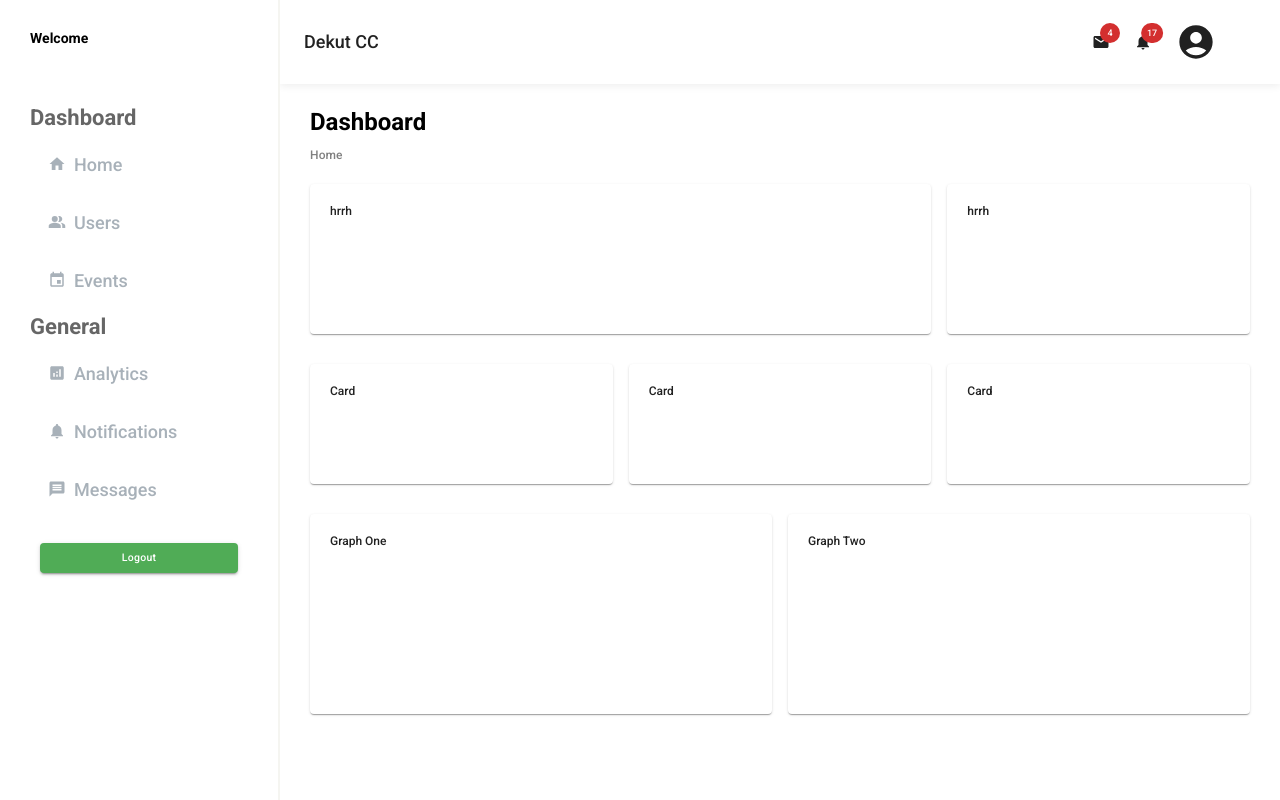
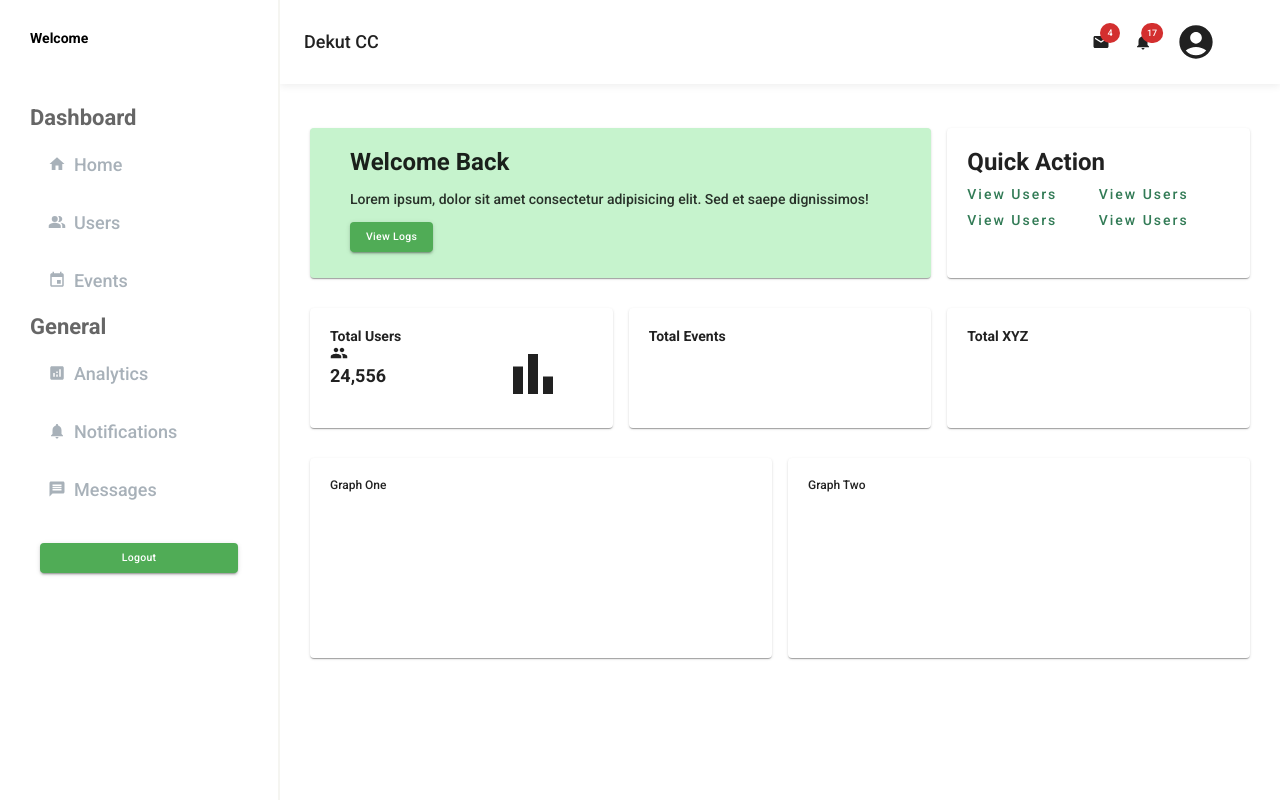
Before and after one commit to marville001/caweb, a React (Create React App) app: page /admin in a window 1280 px wide. Built offline with nearby package versions, Linux system fonts and the light colour scheme.

Commit message:
Dashboard count card update

```diff
--- a/src/Admin/pages/HomeDashboard/HomeDashboard.jsx
+++ b/src/Admin/pages/HomeDashboard/HomeDashboard.jsx
@@ -1,10 +1,10 @@
-import { Grid, Paper } from "@mui/material";
+import { Button, Grid, Paper } from "@mui/material";
 import { styled } from "@mui/material/styles";
 import React from "react";
 import { NavLink } from "react-router-dom";
-import PageHeaderWithBreadCamp from "../../components/custom/PageHeaderWithBreadCamp";
+// import PageHeaderWithBreadCamp from "../../components/custom/PageHeaderWithBreadCamp";
 import { MainContainer } from "../../components/custom/StyledComponents";
-
+import { BarChart, Group } from "@mui/icons-material";
 const HomeDashboard = () => {
   const crumbs = [
     <NavLink underline="hover" style={{ color: "gray" }} to="/admin">
@@ -13,25 +13,63 @@ const HomeDashboard = () => {
   ];
   return (
     <MainContainer>
-      <PageHeaderWithBreadCamp noaction title="Dashboard" crumbs={crumbs} />
+      {/* <PageHeaderWithBreadCamp noaction title="Dashboard" crumbs={crumbs} /> */}
       <Grid container spacing={2}>
         <Grid item xs={12} md={8}>
-          <TopCard>hrrh</TopCard>
+          <LeftTopCard>
+            <h1>Welcome Back</h1>
+            <p>
+              Lorem ipsum, dolor sit amet consectetur adipisicing elit. Sed et
+              saepe dignissimos!
+            </p>
+            <Button variant="contained">View Logs</Button>
+          </LeftTopCard>
         </Grid>
         <Grid item xs={12} md={4}>
-          <TopCard>hrrh</TopCard>
+          <RightTopCard>
+            <h1>Quick Action</h1>
+            <ul>
+              <li>
+                <NavLink to="/admin">View Users</NavLink>
+              </li>
+              <li>
+                <NavLink to="/admin">View Users</NavLink>
+              </li>
+              <li>
+                <NavLink to="/admin">View Users</NavLink>
+              </li>
+              <li>
+                <NavLink to="/admin">View Users</NavLink>
+              </li>
+            </ul>
+          </RightTopCard>
         </Grid>
       </Grid>
       <div style={{ margin: "30px 0px" }} />
       <Grid container spacing={2}>
         <Grid item xs={12} sm={4}>
-          <DashCard>Card</DashCard>
+          <DashCard>
+            <h3>Total Users</h3>
+            <div className="count-card">
+              <div className="left-part">
+                <Group />
+                <h2>24,556</h2>
+              </div>
+              <div className="right-part">
+                <BarChart style={{fontSize:"60px"}} />
+              </div>
+            </div>
+          </DashCard>
         </Grid>
         <Grid item xs={12} sm={4}>
-          <DashCard>Card</DashCard>
+          <DashCard>
+            <h3>Total Events</h3>
+          </DashCard>
         </Grid>
         <Grid item xs={12} sm={4}>
-          <DashCard>Card</DashCard>
+          <DashCard>
+            <h3>Total XYZ</h3>
+          </DashCard>
         </Grid>
       </Grid>
       <div style={{ margin: "30px 0px" }} />
@@ -47,15 +85,53 @@ const HomeDashboard = () => {
   );
 };
 
-const TopCard = styled(Paper)(({ theme }) => ({
+const LeftTopCard = styled(Paper)(({ theme }) => ({
+  padding: "20px 40px",
+  marginTop: "20px",
+  minHeight: "150px",
+  background: theme.palette.primary.light,
+  p: {
+    fontSize: "14px",
+    margin: "15px 0px",
+    color: "rgba(0,0,0,0.8)",
+  },
+}));
+
+const RightTopCard = styled(Paper)(({ theme }) => ({
   padding: "20px",
   marginTop: "20px",
   minHeight: "150px",
+  [theme.breakpoints.down("md")]: {
+    padding: "20px 40px",
+  },
+  h1: {
+    marginBottom: "10px",
+  },
+
+  ul: {
+    display: "grid",
+    gridTemplateColumns: "1fr 1fr",
+    li: {
+      marginBottom: "10px",
+      a: {
+        fontSize: "14px",
+        marginTop: "10px 0px",
+        // textDecoration: "underline",
+        letterSpacing: "2px",
+        color: theme.palette.primary.dark,
+      },
+    },
+  },
 }));
 
 const DashCard = styled(Paper)(({ theme }) => ({
   padding: "20px",
   minHeight: "120px",
+  ".count-card": {
+    display: "flex",
+    justifyContent: "space-between",
+    paddingRight:"30px"
+  },
 }));
 
 const GraphCard = styled(Paper)(({ theme }) => ({
```
